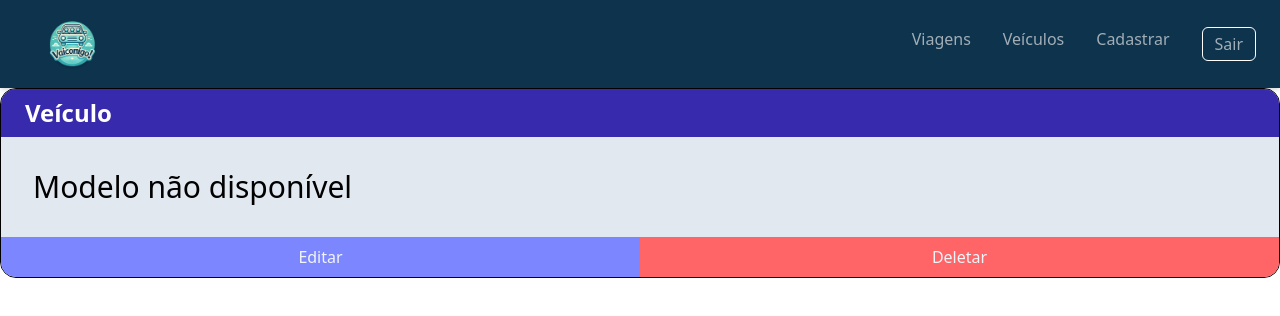
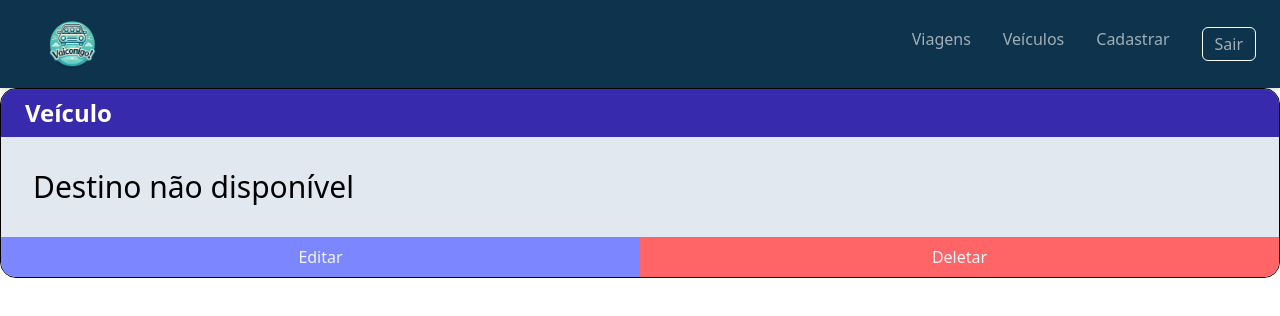
Before and after one commit to 0M1n40/frontVaiComigo, a React (Vite) app: page /viagem/1 in a window 1280 px wide. Shown: the top 316 px of the page. Built offline with nearby package versions, Linux system fonts and the light colour scheme; no server answers.

Commit message:
Atualização da cardviagem

```diff
--- a/src/components/viagens/cardviagem/CardViagem.tsx
+++ b/src/components/viagens/cardviagem/CardViagem.tsx
@@ -4,17 +4,17 @@ import { Link } from 'react-router-dom'
 import { Viagem } from '../../../models/Viagem';
 
 
-interface CardVeiculoProps {
+interface CardViagemProps {
     viagem?: Viagem;
 }
 
-function CardVeiculo({ viagem }: CardVeiculoProps) {
+function CardViagem({ viagem }: CardViagemProps) {
     return (
         <div className='border flex flex-col rounded-2xl overflow-hidden justify-between'>
             <header className='py-2 px-6 bg-indigo-800 text-white font-bold text-2xl'>
                 Veículo
             </header>
-            <p className='p-8 text-3xl bg-slate-200 h-full'>{viagem ? viagem.modelo : 'Modelo não disponível'}</p>
+            <p className='p-8 text-3xl bg-slate-200 h-full'>{viagem ? viagem.destino: 'Destino não disponível'}</p>
 
             <div className="flex">
                 <Link to=''
@@ -33,4 +33,4 @@ function CardVeiculo({ viagem }: CardVeiculoProps) {
     )
 }
 
-export default CardVeiculo
+export default CardViagem
```
